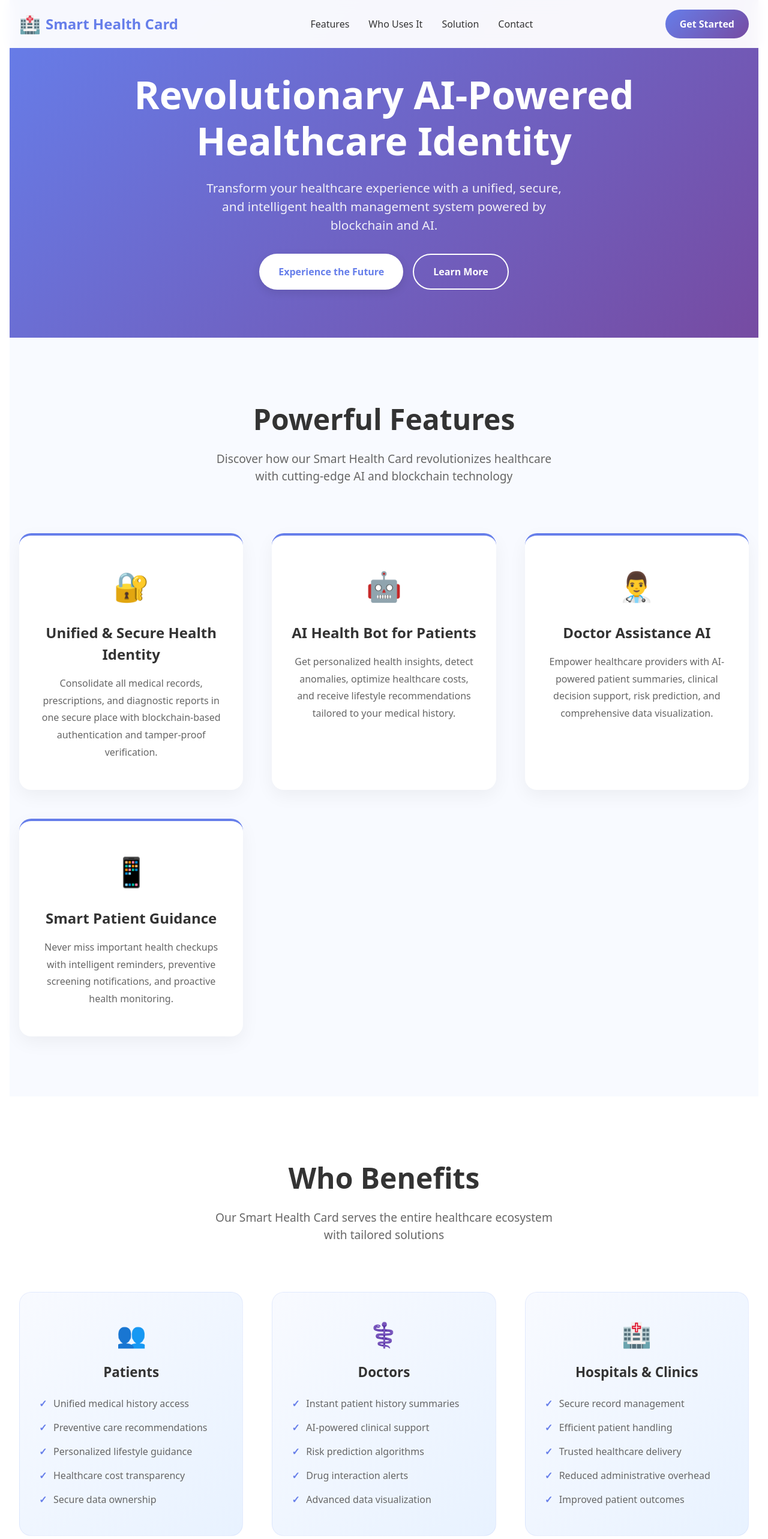
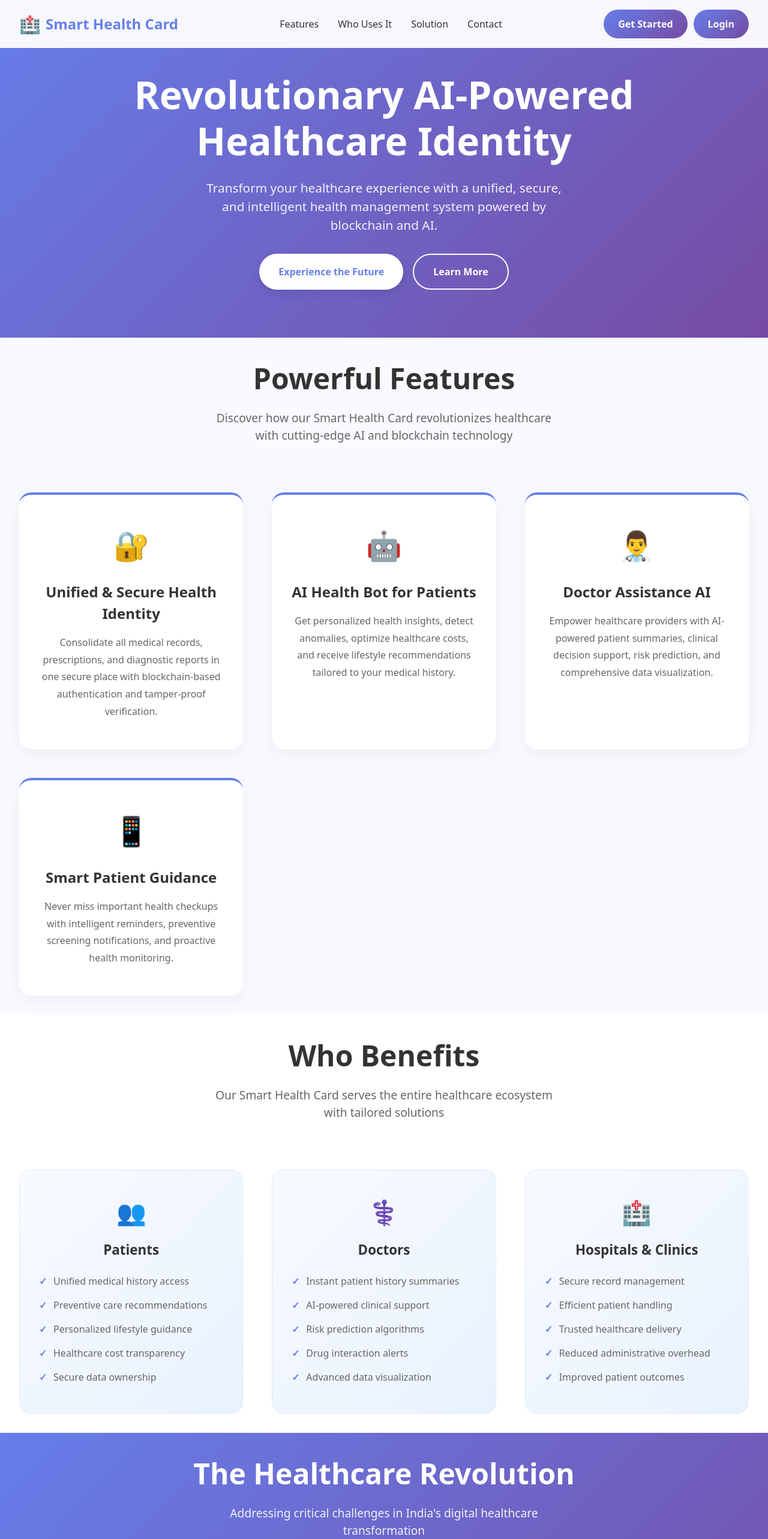
Before and after one commit to Dixitmalaviya/webashlar-hackathon-fe, a React (Vite) app: page / in a window 1280 px wide. Shown: the top 2566 px of the page at 60% size. Built offline with nearby package versions, Linux system fonts and the light colour scheme.

Commit message:
feat: enhance Home page layout with additional buttons and improved padding

```diff
--- a/src/pages/Home.tsx
+++ b/src/pages/Home.tsx
@@ -222,7 +222,7 @@ const Home = () => {
     container: {
       maxWidth: '100%',
       margin: '0 auto',
-      padding: '0 1rem'
+      // padding: '0 1rem'
     },
     sectionHeader: {
       textAlign: 'center',
@@ -448,6 +448,7 @@ const Home = () => {
               </button>
             </li>
           </ul>
+          <div>
             <button
               onClick={() => scrollToSection('demo')}
               style={styles.ctaBtn}
@@ -462,6 +463,21 @@ const Home = () => {
             >
               Get Started
             </button>
+            <button
+              onClick={() => scrollToSection('demo')}
+              style={{ ...styles.ctaBtn, marginLeft: "10px" }}
+              onMouseOver={(e) => {
+                e.target.style.transform = 'translateY(-2px)';
+                e.target.style.boxShadow = '0 10px 25px rgba(102, 126, 234, 0.3)';
+              }}
+              onMouseOut={(e) => {
+                e.target.style.transform = 'translateY(0)';
+                e.target.style.boxShadow = 'none';
+              }}
+            >
+              Login
+            </button>
+          </div>
         </nav>
       </header>
       <div style={styles.container}>
@@ -511,7 +527,7 @@ const Home = () => {
         </section>
 
         {/* Features Section */}
-        <section id="features" style={{ ...styles.section, background: '#f8faff' }}>
+        <section id="features" style={{ ...styles.section, background: '#f8faff', padding: "2rem" }}>
           <div style={styles.container}>
             <div style={styles.sectionHeader}>
               <h2 style={styles.sectionTitle}>Powerful Features</h2>
@@ -544,7 +560,7 @@ const Home = () => {
         </section>
 
         {/* Target Audience Section */}
-        <section id="audience" style={{ ...styles.section, background: 'white' }}>
+        <section id="audience" style={{ ...styles.section, background: 'white', padding: "2rem" }}>
           <div style={styles.container}>
             <div style={styles.sectionHeader}>
               <h2 style={styles.sectionTitle}>Who Benefits</h2>
@@ -582,7 +598,7 @@ const Home = () => {
         </section>
 
         {/* Problem Solution Section */}
-        <section id="solution" style={{ ...styles.section, background: 'linear-gradient(135deg, #667eea 0%, #764ba2 100%)', color: 'white' }}>
+        <section id="solution" style={{ ...styles.section, background: 'linear-gradient(135deg, #667eea 0%, #764ba2 100%)', color: 'white', padding: "2rem" }}>
           <div style={styles.container}>
             <div style={styles.sectionHeader}>
               <h2 style={{ ...styles.sectionTitle, color: 'white' }}>The Healthcare Revolution</h2>
@@ -651,7 +667,7 @@ const Home = () => {
 
         {/* Footer */}
       </div>
-      <footer id="contact" style={styles.footer}>
+      <footer id="contact" style={{ ...styles.footer, padding: "2rem" }}>
         <div style={styles.container}>
           <div style={styles.footerGrid}>
             <div>
```
Lines whose indentation alone changed are shown as unchanged.
